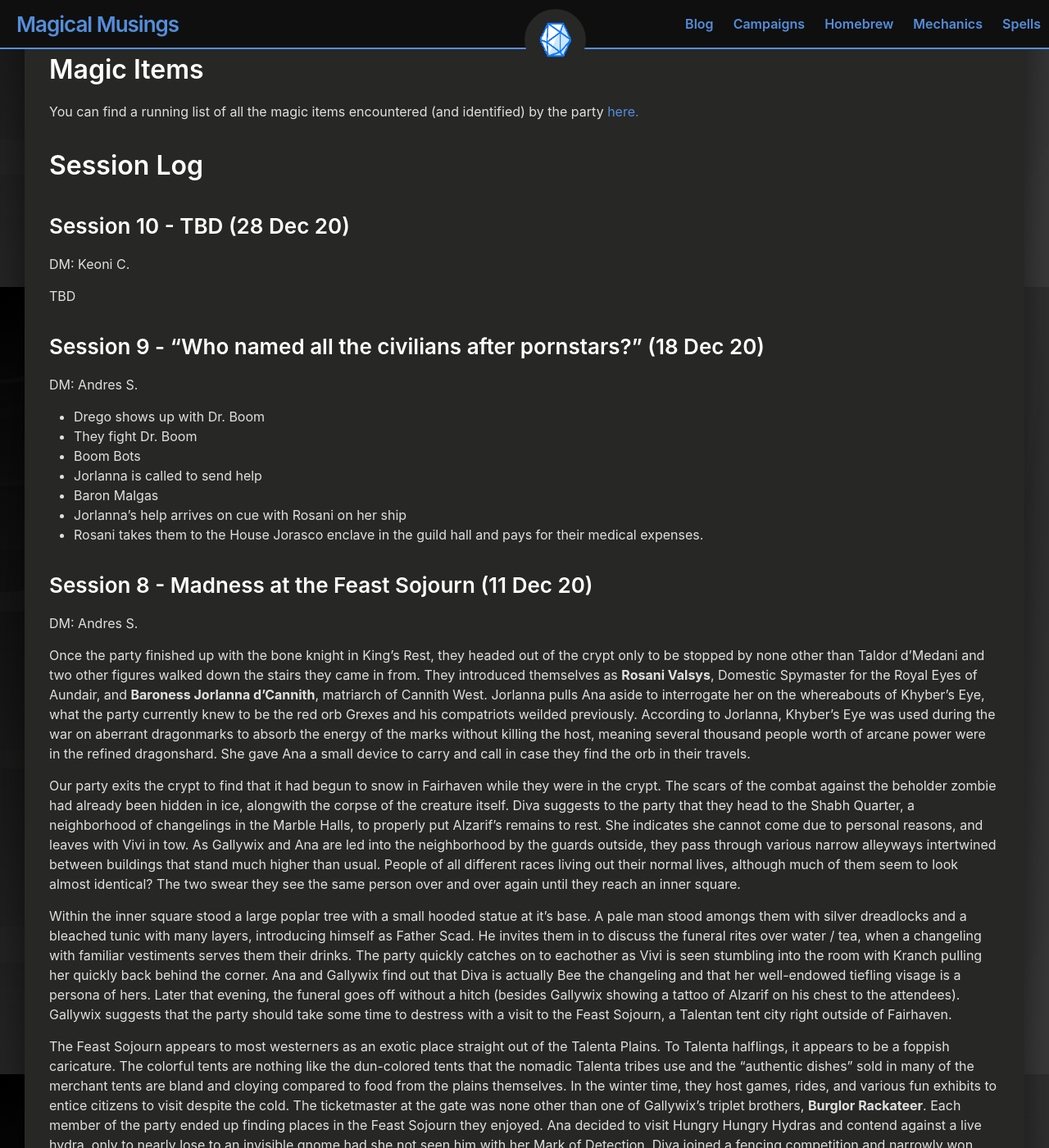
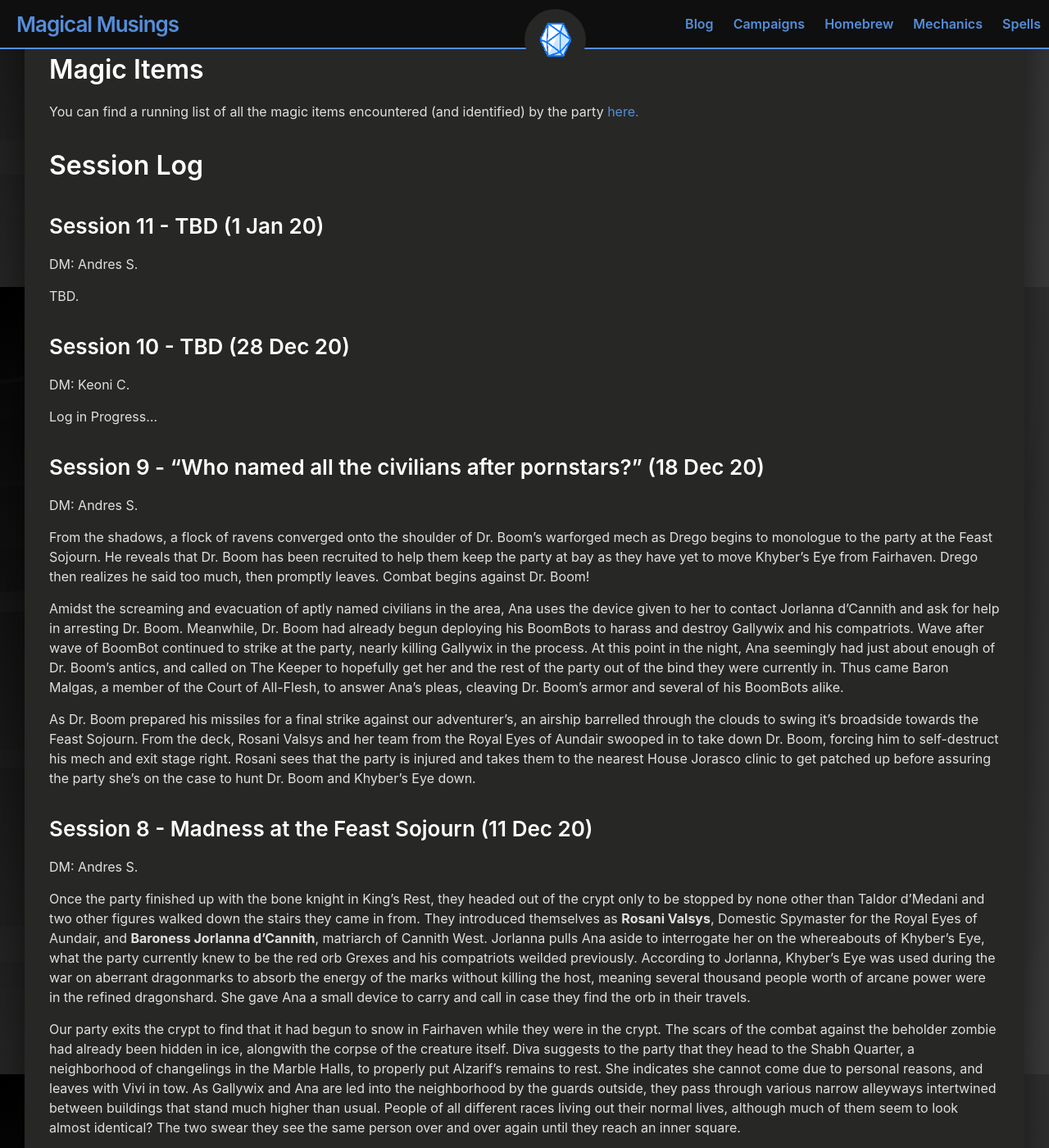
Before and after one commit to andersthemagi/magicalmusings.github.io, a Jekyll site: the page built from _posts/campaigns/free lances/2020-10-05-campaign-free-lances.md, in a window 1280 px wide and 1400 px high, scrolled down 1570 px. Shown: the whole window at 82% size. Built offline with Jekyll 4.4.1, drawn with Linux system fonts in a browser that asks for light colours; some of the changed text lies outside the part shown.

Commit message:
Update 2020-10-05-campaign-free-lances.md

```diff
--- a/_posts/campaigns/free lances/2020-10-05-campaign-free-lances.md
+++ b/_posts/campaigns/free lances/2020-10-05-campaign-free-lances.md
@@ -65,21 +65,25 @@ You can find a running list of all the magic items encountered (and identified)
 
 ## Session Log
 
+### Session 11 - TBD (1 Jan 20)
+DM: Andres S.
+
+TBD.
+
 ### Session 10 - TBD (28 Dec 20)
 DM: Keoni C.
 
-TBD
+Log in Progress...
 
 ### Session 9 - "Who named all the civilians after pornstars?" (18 Dec 20)
 DM: Andres S.
 
-- Drego shows up with Dr. Boom
-- They fight Dr. Boom
-- Boom Bots
-- Jorlanna is called to send help
-- Baron Malgas
-- Jorlanna's help arrives on cue with Rosani on her ship
-- Rosani takes them to the House Jorasco enclave in the guild hall and pays for their medical expenses.
+From the shadows, a flock of ravens converged onto the shoulder of Dr. Boom's warforged mech as Drego begins to monologue to the party at the Feast Sojourn. He reveals that Dr. Boom has been recruited to help them keep the party at bay as they have yet to move Khyber's Eye from Fairhaven. Drego then realizes he said too much, then promptly leaves. Combat begins against Dr. Boom!
+
+Amidst the screaming and evacuation of aptly named civilians in the area, Ana uses the device given to her to contact Jorlanna d'Cannith and ask for help in arresting Dr. Boom.
+Meanwhile, Dr. Boom had already begun deploying his BoomBots to harass and destroy Gallywix and his compatriots. Wave after wave of BoomBot continued to strike at the party, nearly killing Gallywix in the process. At this point in the night, Ana seemingly had just about enough of Dr. Boom's antics, and called on The Keeper to hopefully get her and the rest of the party out of the bind they were currently in. Thus came Baron Malgas, a member of the Court of All-Flesh, to answer Ana's pleas, cleaving Dr. Boom's armor and several of his BoomBots alike.
+
+As Dr. Boom prepared his missiles for a final strike against our adventurer's, an airship barrelled through the clouds to swing it's broadside towards the Feast Sojourn. From the deck, Rosani Valsys and her team from the Royal Eyes of Aundair swooped in to take down Dr. Boom, forcing him to self-destruct his mech and exit stage right. Rosani sees that the party is injured and takes them to the nearest House Jorasco clinic to get patched up before assuring the party she's on the case to hunt Dr. Boom and Khyber's Eye down.
 
 ### Session 8 - Madness at the Feast Sojourn (11 Dec 20)
 DM: Andres S.
```
